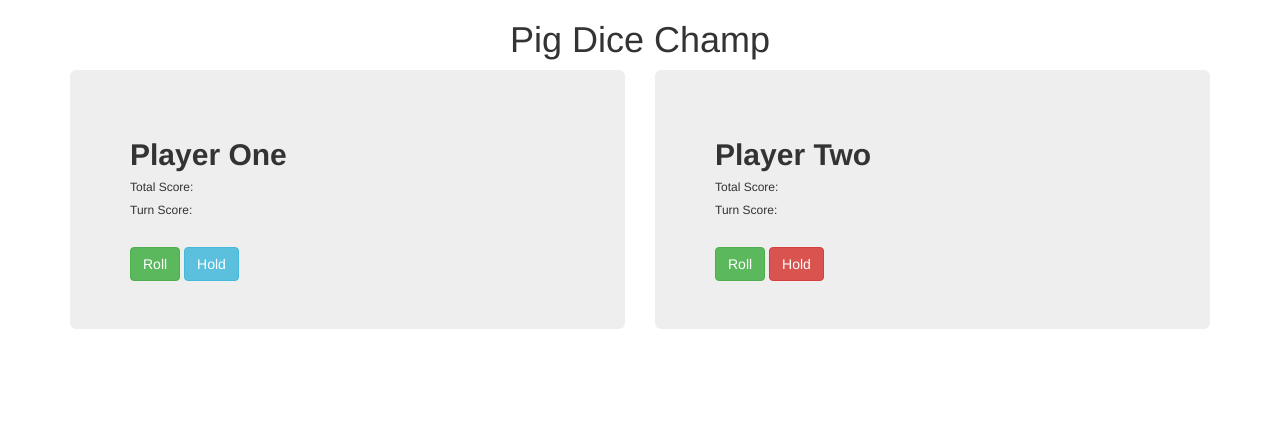
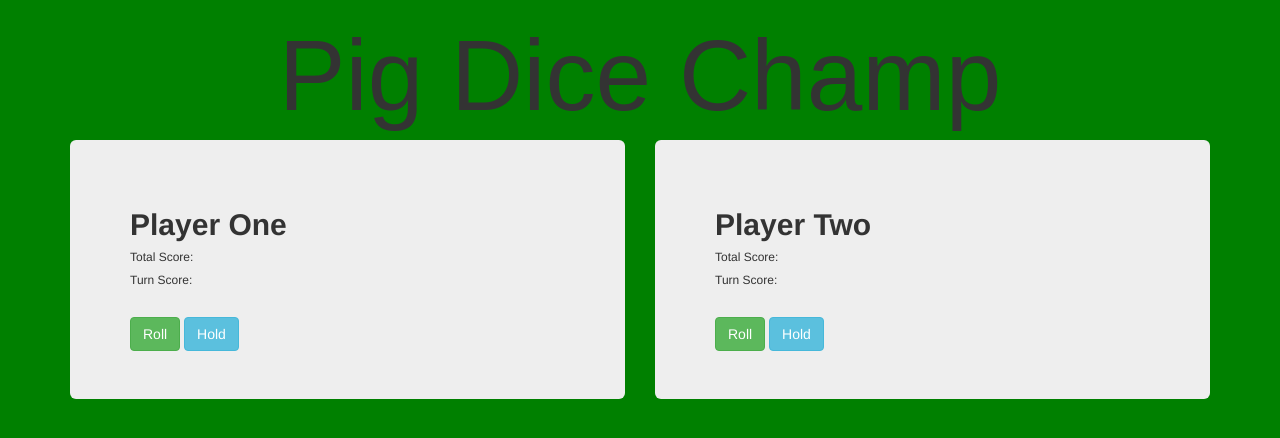
Before and after one commit to Kasiera/Pig-Dice, a plain HTML site: page index.html in a window 1280 px wide. Drawn offline with nearby package versions, Linux system fonts and the light colour scheme.

```diff
--- a/css/styles.css
+++ b/css/styles.css
@@ -24,7 +24,14 @@
 .second{
   align-content: right;
 }
-.body{
+body{
   font-weight: 600;
-  background-color: blue;
+  background-color: green;
+  background-repeat: no-repeat;
 }
+h1{
+  font-style: normal;
+  font-size: 100px;
+  font-family: fantasy;
+  color: scarlet;
+}
--- a/index.html
+++ b/index.html
@@ -28,7 +28,7 @@
 
               <br>
               <button id="player2roll" class="btn btn-success">Roll</button>
-              <button id="player2hold" class="btn btn-danger">Hold</button>
+              <button id="player2hold" class="btn btn-info">Hold</button>
               <br>
           </div>
         </div>
```
Also changed, not shown: 1 other file.
